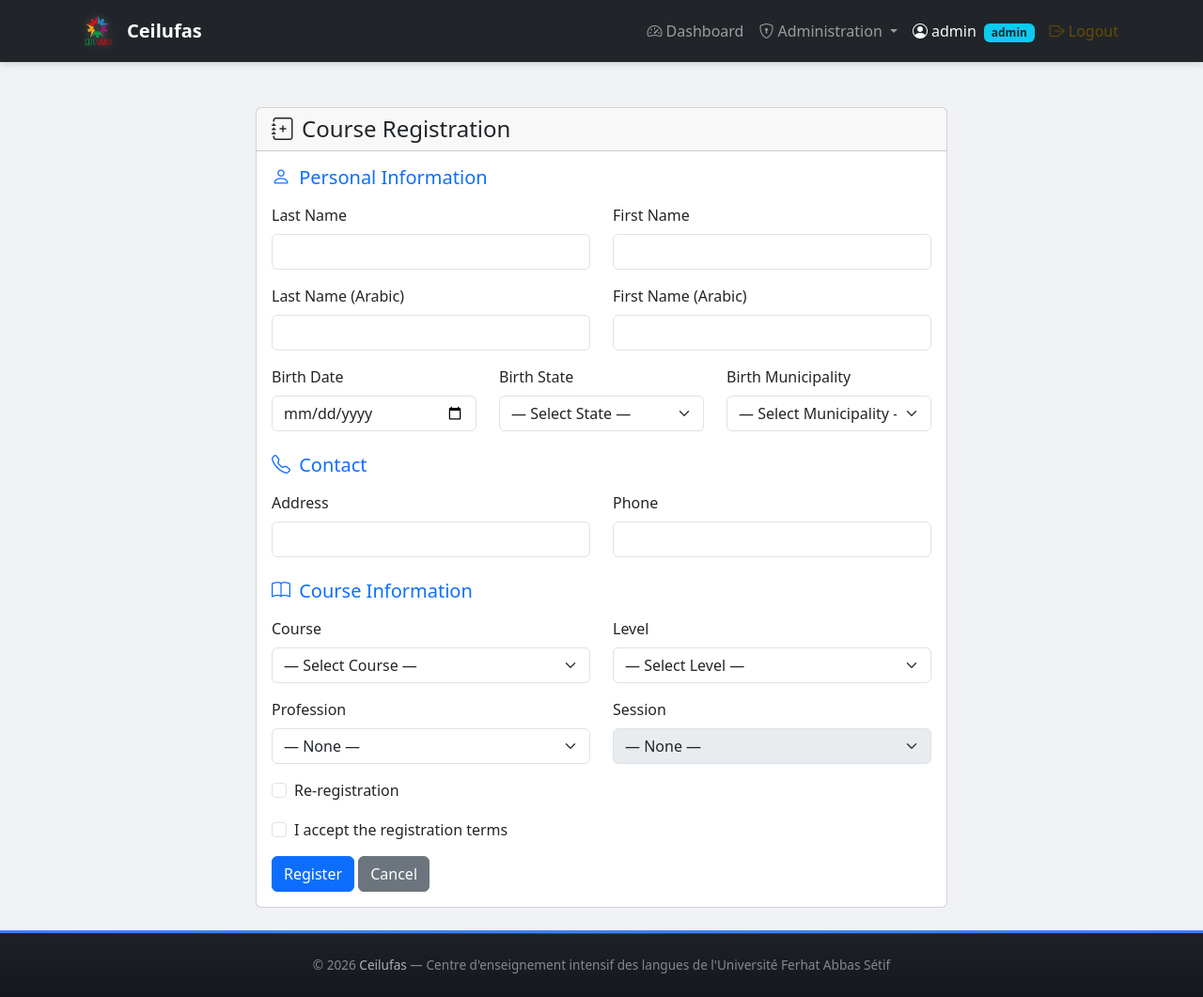
After one commit to Djellal/ceilufas, a Flask app: page /register-course in a window 1280 px wide. The commit adds this page. Shown: the whole page at 94% size. Run offline with Flask 3, Linux system fonts and the light colour scheme; a user stored in the database is signed in; some libraries are stand-ins or nearby versions.

Commit message:
feat: Implement course registration functionality with a new form, display available courses on the homepage, and remove the deploy script.

```diff
--- a/forms.py
+++ b/forms.py
@@ -1,5 +1,5 @@
 from flask_wtf import FlaskForm
-from wtforms import StringField, PasswordField, SubmitField, SelectField, DateTimeLocalField, DecimalField, HiddenField, BooleanField, IntegerField, TextAreaField, FloatField
+from wtforms import StringField, PasswordField, SubmitField, SelectField, DateTimeLocalField, DateField, DecimalField, HiddenField, BooleanField, IntegerField, TextAreaField, FloatField
 from flask_wtf.file import FileField, FileAllowed
 from wtforms.validators import DataRequired, Email, EqualTo, Length, ValidationError, NumberRange, Optional
 from models import User
@@ -115,3 +115,22 @@ class CourseComponentForm(FlaskForm):
     name = StringField('Name', validators=[DataRequired(), Length(max=250)])
     coeff = FloatField('Coefficient', validators=[DataRequired(), NumberRange(min=0)])
     submit = SubmitField('Save')
+
+
+class CourseRegistrationForm(FlaskForm):
+    first_name = StringField('First Name', validators=[DataRequired(), Length(max=100)])
+    last_name = StringField('Last Name', validators=[DataRequired(), Length(max=100)])
+    first_name_ar = StringField('First Name (Arabic)', validators=[DataRequired(), Length(max=100)])
+    last_name_ar = StringField('Last Name (Arabic)', validators=[DataRequired(), Length(max=100)])
+    birth_date = DateField('Birth Date', validators=[DataRequired()])
+    birth_state_id = SelectField('Birth State', coerce=str, validators=[DataRequired()])
+    birth_municipality_id = SelectField('Birth Municipality', coerce=int, validators=[DataRequired()])
+    address = StringField('Address', validators=[DataRequired(), Length(max=250)])
+    tel = StringField('Phone', validators=[DataRequired(), Length(max=20)])
+    profession_id = SelectField('Profession', coerce=int, validators=[Optional()])
+    course_id = SelectField('Course', coerce=int, validators=[DataRequired()])
+    course_level_id = SelectField('Level', coerce=int, validators=[Optional()])
+    session_id = SelectField('Session', coerce=int, validators=[Optional()])
+    is_reregistration = BooleanField('Re-registration')
+    registration_terms_accepted = BooleanField('I accept the registration terms', validators=[DataRequired(message='You must accept the registration terms.')])
+    submit = SubmitField('Register')
--- a/routes/main.py
+++ b/routes/main.py
@@ -1,15 +1,146 @@
-from flask import Blueprint, render_template
+from datetime import datetime
+from flask import Blueprint, render_template, redirect, url_for, flash, jsonify, request
 from flask_login import login_required, current_user
+from extensions import db
+from models import Course, CourseLevel, CourseRegistration, State, Municipality, Profession, Session, AppParameter, CourseFee
+from forms import CourseRegistrationForm
 
 main_bp = Blueprint('main', __name__)
 
 
 @main_bp.route('/')
 def home():
-    return render_template('home.html')
+    active_courses = Course.query.filter_by(is_active=True).order_by(Course.order).all()
+    registration_opened = AppParameter.get('registration_opened', 'false').lower() == 'true'
+    return render_template('home.html', courses=active_courses, registration_opened=registration_opened)
 
 
 @main_bp.route('/dashboard')
 @login_required
 def dashboard():
-    return render_template('dashboard.html')
+    courses = Course.query.filter_by(is_active=True).order_by(Course.order).all()
+    registration_opened = AppParameter.get('registration_opened', 'false').lower() == 'true'
+    return render_template('dashboard.html', courses=courses, registration_opened=registration_opened)
+
+
+@main_bp.route('/register-course', methods=['GET', 'POST'])
+@login_required
+def register_course():
+    registration_opened = AppParameter.get('registration_opened', 'false').lower() == 'true'
+    if not registration_opened:
+        flash('Registration is currently closed.', 'warning')
+        return redirect(url_for('main.dashboard'))
+
+    form = CourseRegistrationForm()
+
+    # Populate select choices
+    active_courses = Course.query.filter_by(is_active=True).order_by(Course.order).all()
+    form.course_id.choices = [(0, '— Select Course —')] + [(c.id, c.name) for c in active_courses]
+    form.birth_state_id.choices = [('', '— Select State —')] + [(s.id, s.name) for s in State.query.order_by(State.id).all()]
+    form.birth_municipality_id.choices = [(0, '— Select Municipality —')]
+    form.profession_id.choices = [(0, '— None —')] + [(p.id, p.name) for p in Profession.query.order_by(Profession.name).all()]
+    form.course_level_id.choices = [(0, '— Select Level —')]
+    form.session_id.choices = [(0, '— None —')]
+
+    # Current session
+    current_session_param = AppParameter.get('current_session')
+    current_session = None
+    if current_session_param:
+        current_session = Session.query.get(int(current_session_param))
+    if current_session:
+        form.session_id.choices = [(current_session.id, current_session.session_name)]
+        form.session_id.data = current_session.id
+
+    # Pre-select course from query param
+    if request.method == 'GET' and request.args.get('course_id'):
+        try:
+            course_id_param = int(request.args.get('course_id'))
+            form.course_id.data = course_id_param
+            levels = CourseLevel.query.filter_by(course_id=course_id_param, is_active=True).order_by(CourseLevel.level_order).all()
+            form.course_level_id.choices = [(0, '— Select Level —')] + [(l.id, l.name) for l in levels]
+        except (ValueError, TypeError):
+            pass
+
+    # Repopulate dependent selects on POST
+    if request.method == 'POST':
+        if form.birth_state_id.data:
+            municipalities = Municipality.query.filter_by(state_id=form.birth_state_id.data).order_by(Municipality.name).all()
+            form.birth_municipality_id.choices = [(0, '— Select Municipality —')] + [(m.id, m.name) for m in municipalities]
+        if form.course_id.data and int(form.course_id.data) > 0:
+            levels = CourseLevel.query.filter_by(course_id=int(form.course_id.data), is_active=True).order_by(CourseLevel.level_order).all()
+            form.course_level_id.choices = [(0, '— Select Level —')] + [(l.id, l.name) for l in levels]
+
+    if form.validate_on_submit():
+        course_id = form.course_id.data
+        if course_id == 0:
+            flash('Please select a course.', 'danger')
+            return render_template('course_registration_form.html', form=form, title='Course Registration')
+
+        # Determine fee_value from CourseFee or Profession default
+        fee_value = 0
+        profession_id = form.profession_id.data if form.profession_id.data != 0 else None
+        if profession_id:
+            course_fee = CourseFee.query.filter_by(course_id=course_id, profession_id=profession_id).first()
+            if course_fee:
+                fee_value = course_fee.fee_value
+            else:
+                profession = Profession.query.get(profession_id)
+                if profession:
+                    fee_value = profession.fee_value
+
+        # Generate inscription code
+        year = datetime.utcnow().strftime('%Y')
+        last_reg = CourseRegistration.query.filter(
+            CourseRegistration.inscription_code.like(f'{year}-%')
+        ).order_by(CourseRegistration.id.desc()).first()
+        if last_reg:
+            last_num = int(last_reg.inscription_code.split('-')[1])
+            inscription_code = f'{year}-{last_num + 1:05d}'
+        else:
+            inscription_code = f'{year}-00001'
+
+        registration = CourseRegistration(
+            user_id=current_user.id,
+            inscription_code=inscription_code,
+            first_name=form.first_name.data,
+            last_name=form.last_name.data,
+            first_name_ar=form.first_name_ar.data,
+            last_name_ar=form.last_name_ar.data,
+            birth_date=datetime.combine(form.birth_date.data, datetime.min.time()),
+            birth_state_id=form.birth_state_id.data,
+            birth_municipality_id=form.birth_municipality_id.data,
+            address=form.address.data,
+            tel=form.tel.data,
+            profession_id=profession_id,
+            course_id=course_id,
+            course_level_id=form.course_level_id.data if form.course_level_id.data != 0 else None,
+            session_id=form.session_id.data if form.session_id.data != 0 else None,
+            registration_date=datetime.utcnow(),
+            notes=None,
+            fee_value=fee_value,
+            paid_fee_value=0,
+            is_reregistration=form.is_reregistration.data,
+            registration_terms_accepted=form.registration_terms_accepted.data,
+            registration_validated=False,
+            group_id=None
+        )
+        db.session.add(registration)
+        db.session.commit()
+        flash(f'Registration submitted successfully! Your code is {inscription_code}.', 'success')
+        return redirect(url_for('main.dashboard'))
+
+    return render_template('course_registration_form.html', form=form, title='Course Registration')
+
+
+@main_bp.route('/api/municipalities/<state_id>')
+@login_required
+def api_municipalities(state_id):
+    municipalities = Municipality.query.filter_by(state_id=state_id).order_by(Municipality.name).all()
+    return jsonify([{'id': m.id, 'name': m.name} for m in municipalities])
+
+
+@main_bp.route('/api/course-levels/<int:course_id>')
+@login_required
+def api_course_levels(course_id):
+    levels = CourseLevel.query.filter_by(course_id=course_id, is_active=True).order_by(CourseLevel.level_order).all()
+    return jsonify([{'id': l.id, 'name': l.name} for l in levels])
--- /dev/null
+++ b/templates/course_registration_form.html
@@ -0,0 +1,196 @@
+{% extends "base.html" %}
+{% block title %}{{ title }} - Ceilufas{% endblock %}
+{% block content %}
+<div class="row justify-content-center">
+    <div class="col-lg-8">
+        <div class="card mt-4">
+            <div class="card-header">
+                <h4 class="mb-0"><i class="bi bi-journal-plus me-2"></i>{{ title }}</h4>
+            </div>
+            <div class="card-body">
+                <form method="POST">
+                    {{ form.hidden_tag() }}
+
+                    <!-- Personal Information -->
+                    <h5 class="mb-3 text-primary"><i class="bi bi-person me-1"></i> Personal Information</h5>
+                    <div class="row">
+                        <div class="col-md-6 mb-3">
+                            {{ form.last_name.label(class="form-label") }}
+                            {{ form.last_name(class="form-control" + (" is-invalid" if form.last_name.errors else "")) }}
+                            {% for error in form.last_name.errors %}
+                                <div class="invalid-feedback">{{ error }}</div>
+                            {% endfor %}
+                        </div>
+                        <div class="col-md-6 mb-3">
+                            {{ form.first_name.label(class="form-label") }}
+                            {{ form.first_name(class="form-control" + (" is-invalid" if form.first_name.errors else "")) }}
+                            {% for error in form.first_name.errors %}
+                                <div class="invalid-feedback">{{ error }}</div>
+                            {% endfor %}
+                        </div>
+                    </div>
+                    <div class="row">
+                        <div class="col-md-6 mb-3">
+                            {{ form.last_name_ar.label(class="form-label") }}
+                            {{ form.last_name_ar(class="form-control" + (" is-invalid" if form.last_name_ar.errors else ""), dir="rtl") }}
+                            {% for error in form.last_name_ar.errors %}
+                                <div class="invalid-feedback">{{ error }}</div>
+                            {% endfor %}
+                        </div>
+                        <div class="col-md-6 mb-3">
+                            {{ form.first_name_ar.label(class="form-label") }}
+                            {{ form.first_name_ar(class="form-control" + (" is-invalid" if form.first_name_ar.errors else ""), dir="rtl") }}
+                            {% for error in form.first_name_ar.errors %}
+                                <div class="invalid-feedback">{{ error }}</div>
+                            {% endfor %}
+                        </div>
+                    </div>
+                    <div class="row">
+                        <div class="col-md-4 mb-3">
+                            {{ form.birth_date.label(class="form-label") }}
+                            {{ form.birth_date(class="form-control" + (" is-invalid" if form.birth_date.errors else ""), type="date") }}
+                            {% for error in form.birth_date.errors %}
+                                <div class="invalid-feedback">{{ error }}</div>
+                            {% endfor %}
+                        </div>
+                        <div class="col-md-4 mb-3">
+                            {{ form.birth_state_id.label(class="form-label") }}
+                            {{ form.birth_state_id(class="form-select" + (" is-invalid" if form.birth_state_id.errors else ""), id="birth_state_id") }}
+                            {% for error in form.birth_state_id.errors %}
+                                <div class="invalid-feedback">{{ error }}</div>
+                            {% endfor %}
+                        </div>
+                        <div class="col-md-4 mb-3">
+                            {{ form.birth_municipality_id.label(class="form-label") }}
+                            {{ form.birth_municipality_id(class="form-select" + (" is-invalid" if form.birth_municipality_id.errors else ""), id="birth_municipality_id") }}
+                            {% for error in form.birth_municipality_id.errors %}
+                                <div class="invalid-feedback">{{ error }}</div>
+                            {% endfor %}
+                        </div>
+                    </div>
+
+                    <!-- Contact -->
+                    <h5 class="mb-3 mt-2 text-primary"><i class="bi bi-telephone me-1"></i> Contact</h5>
+                    <div class="row">
+                        <div class="col-md-6 mb-3">
+                            {{ form.address.label(class="form-label") }}
+                            {{ form.address(class="form-control" + (" is-invalid" if form.address.errors else "")) }}
+                            {% for error in form.address.errors %}
+                                <div class="invalid-feedback">{{ error }}</div>
+                            {% endfor %}
+                        </div>
+                        <div class="col-md-6 mb-3">
+                            {{ form.tel.label(class="form-label") }}
+                            {{ form.tel(class="form-control" + (" is-invalid" if form.tel.errors else "")) }}
+                            {% for error in form.tel.errors %}
+                                <div class="invalid-feedback">{{ error }}</div>
+                            {% endfor %}
+                        </div>
+                    </div>
+
+                    <!-- Course Information -->
+                    <h5 class="mb-3 mt-2 text-primary"><i class="bi bi-book me-1"></i> Course Information</h5>
+                    <div class="row">
+                        <div class="col-md-6 mb-3">
+                            {{ form.course_id.label(class="form-label") }}
+                            {{ form.course_id(class="form-select" + (" is-invalid" if form.course_id.errors else ""), id="course_id") }}
+                            {% for error in form.course_id.errors %}
+                                <div class="invalid-feedback">{{ error }}</div>
+                            {% endfor %}
+                        </div>
+                        <div class="col-md-6 mb-3">
+                            {{ form.course_level_id.label(class="form-label") }}
+                            {{ form.course_level_id(class="form-select" + (" is-invalid" if form.course_level_id.errors else ""), id="course_level_id") }}
+                            {% for error in form.course_level_id.errors %}
+                                <div class="invalid-feedback">{{ error }}</div>
+                            {% endfor %}
+                        </div>
+                    </div>
+                    <div class="row">
+                        <div class="col-md-6 mb-3">
+                            {{ form.profession_id.label(class="form-label") }}
+                            {{ form.profession_id(class="form-select" + (" is-invalid" if form.profession_id.errors else "")) }}
+                            {% for error in form.profession_id.errors %}
+                                <div class="invalid-feedback">{{ error }}</div>
+                            {% endfor %}
+                        </div>
+                        <div class="col-md-6 mb-3">
+                            {{ form.session_id.label(class="form-label") }}
+                            {{ form.session_id(class="form-select" + (" is-invalid" if form.session_id.errors else ""), disabled="disabled") }}
+                            {% for error in form.session_id.errors %}
+                                <div class="invalid-feedback">{{ error }}</div>
+                            {% endfor %}
+                            <input type="hidden" name="session_id" value="{{ form.session_id.data or 0 }}">
+                        </div>
+                    </div>
+
+                    <!-- Additional -->
+                    <div class="row">
+                        <div class="col-md-6 mb-3">
+                            <div class="form-check">
+                                {{ form.is_reregistration(class="form-check-input") }}
+                                {{ form.is_reregistration.label(class="form-check-label") }}
+                            </div>
+                        </div>
+                    </div>
+                    <div class="mb-3">
+                        <div class="form-check">
+                            {{ form.registration_terms_accepted(class="form-check-input" + (" is-invalid" if form.registration_terms_accepted.errors else "")) }}
+                            {{ form.registration_terms_accepted.label(class="form-check-label") }}
+                            {% for error in form.registration_terms_accepted.errors %}
+                                <div class="invalid-feedback">{{ error }}</div>
+                            {% endfor %}
+                        </div>
+                    </div>
+
+                    {{ form.submit(class="btn btn-primary") }}
+                    <a href="{{ url_for('main.dashboard') }}" class="btn btn-secondary">Cancel</a>
+                </form>
+            </div>
+        </div>
+    </div>
+</div>
+{% endblock %}
+
+{% block scripts %}
+<script>
+document.addEventListener('DOMContentLoaded', function () {
+    const stateSelect = document.getElementById('birth_state_id');
+    const municipalitySelect = document.getElementById('birth_municipality_id');
+    const courseSelect = document.getElementById('course_id');
+    const levelSelect = document.getElementById('course_level_id');
+
+    stateSelect.addEventListener('change', function () {
+        const stateId = this.value;
+        municipalitySelect.innerHTML = '<option value="0">— Select Municipality —</option>';
+        if (!stateId) return;
+        fetch('/api/municipalities/' + stateId)
+            .then(r => r.json())
+            .then(data => {
+                data.forEach(m => {
+                    const opt = document.createElement('option');
+                    opt.value = m.id;
+                    opt.textContent = m.name;
+                    municipalitySelect.appendChild(opt);
+                });
+            });
+    });
+
+    courseSelect.addEventListener('change', function () {
+        const courseId = this.value;
+        levelSelect.innerHTML = '<option value="0">— Select Level —</option>';
+        if (!courseId || courseId === '0') return;
+        fetch('/api/course-levels/' + courseId)
+            .then(r => r.json())
+            .then(data => {
+                data.forEach(l => {
+                    const opt = document.createElement('option');
+                    opt.value = l.id;
+                    opt.textContent = l.name;
+                    levelSelect.appendChild(opt);
+                });
+            });
+    });
+});
+</script>
+{% endblock %}
```
Also changed, not shown: templates/dashboard.html (+32 -0 lines), templates/home.html (+38 -0 lines), 1 other file.
